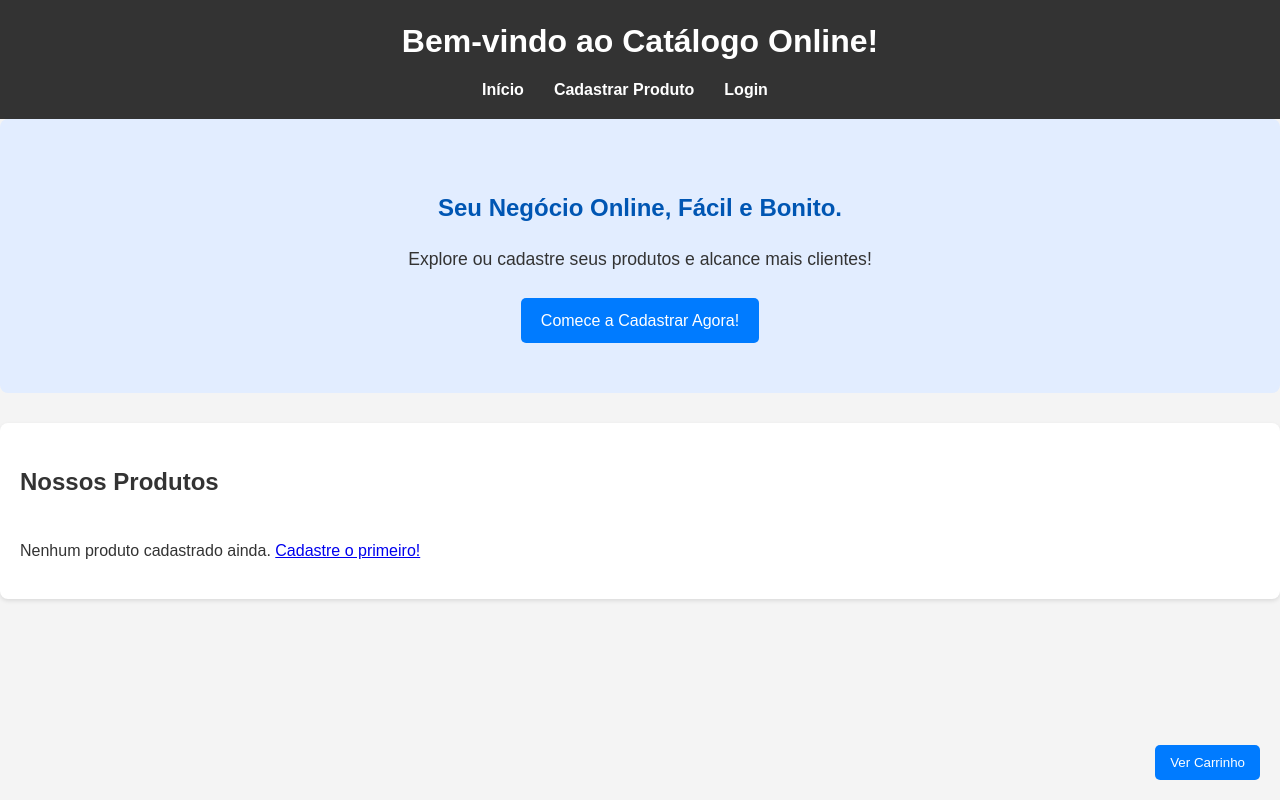
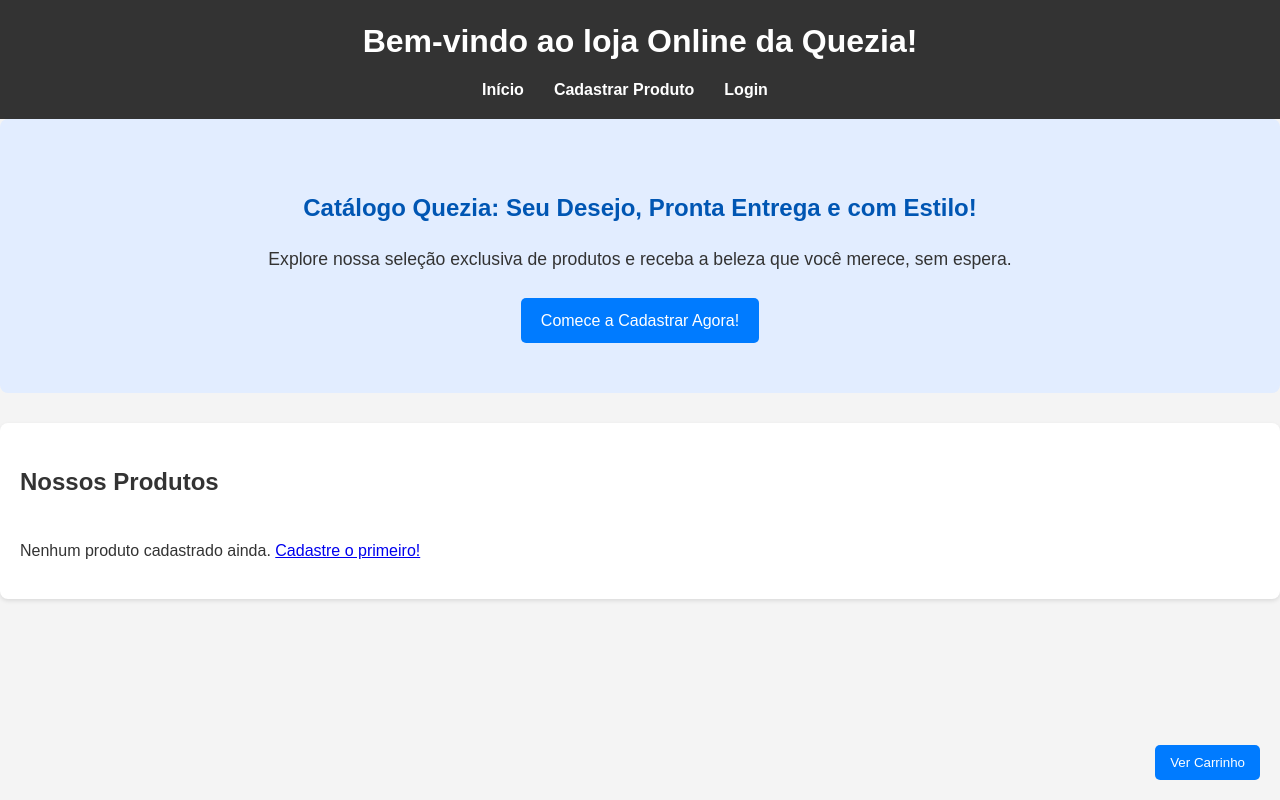
Before and after one commit to walterdyna/Projeto-site-de-vendas, a website: page public/index.html in a window 1280 px wide. Drawn offline with Linux system fonts and the light colour scheme; no server answers.

Commit message:
nomes e titulo atualizados para cliente

```diff
--- a/public/index.html
+++ b/public/index.html
@@ -3,12 +3,12 @@
 <head>
     <meta charset="UTF-8">
     <meta name="viewport" content="width=device-width, initial-scale=1.0">
-    <title>Catálogo Online da Sua Loja</title>
+    <title>Loja Online da Quezia</title>
     <link rel="stylesheet" href="css/style.css">
 </head>
 <body>
     <header>
-        <h1>Bem-vindo ao Catálogo Online!</h1>
+        <h1>Bem-vindo ao loja Online da Quezia!</h1>
         <div id="user-info" style="float: right; margin-top: -40px; margin-right: 20px;"></div>
         <nav>
             <ul>
@@ -22,8 +22,8 @@
 
     <main>
         <section id="hero">
-            <h2>Seu Negócio Online, Fácil e Bonito.</h2>
-            <p>Explore ou cadastre seus produtos e alcance mais clientes!</p>
+            <h2>Catálogo Quezia: Seu Desejo, Pronta Entrega e com Estilo!</h2>
+<p>Explore nossa seleção exclusiva de produtos e receba a beleza que você merece, sem espera.</p>
             <a href="cadastro.html" class="btn">Comece a Cadastrar Agora!</a>
         </section>
 
```
